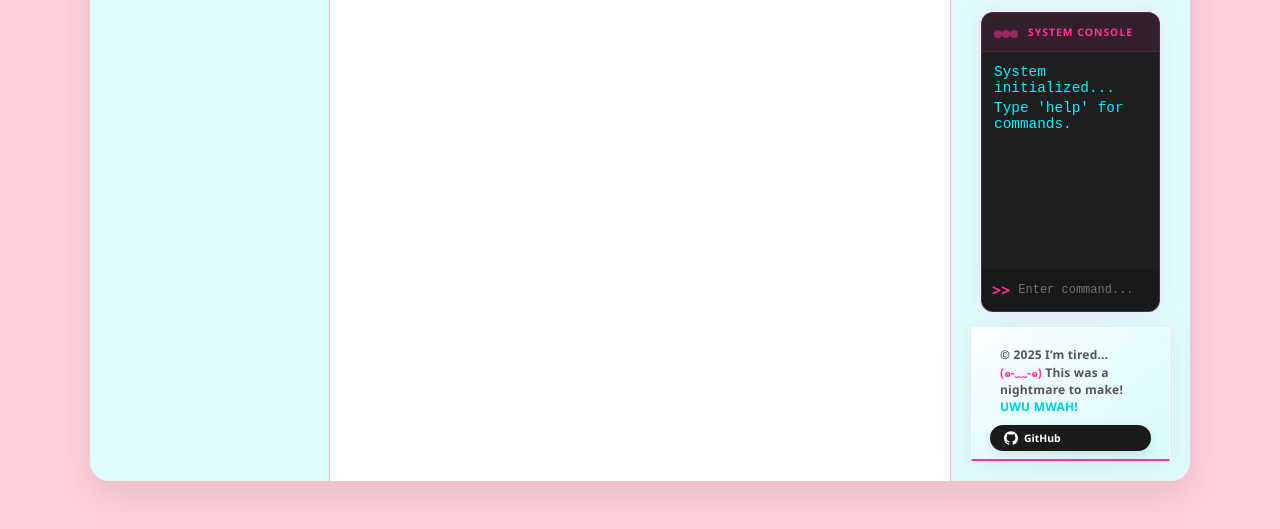
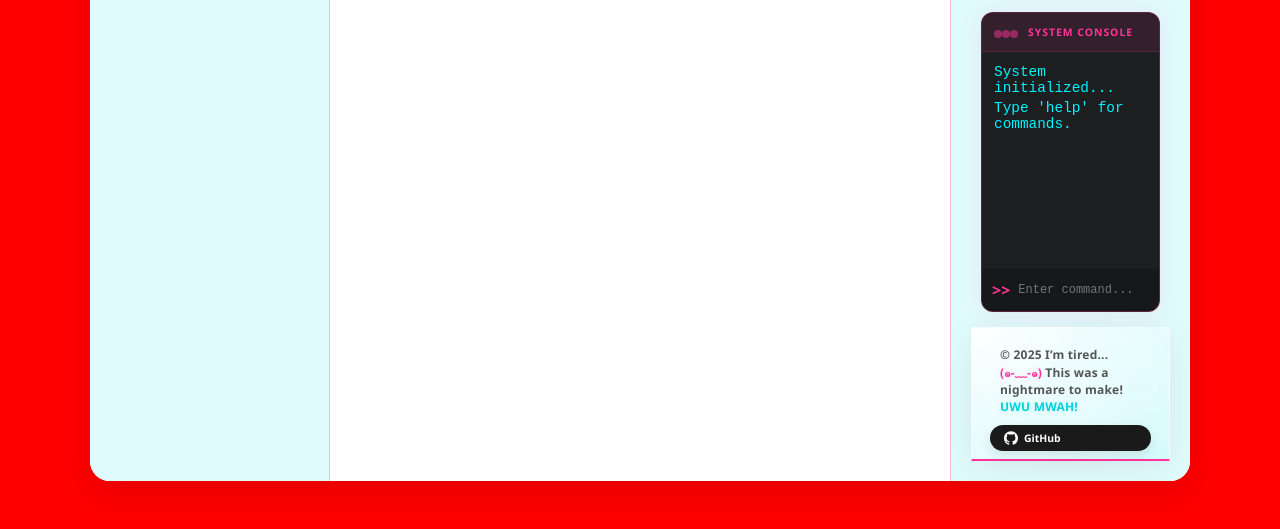
Before and after one commit to hosbutter/Xxx, a plain HTML site: page index.html in a window 1280 px wide. Shown: the part 271-800 px from the top of the page. Drawn offline with Linux system fonts and the light colour scheme.

Commit message:
Update style.css

```diff
--- a/css/style.css
+++ b/css/style.css
@@ -23,7 +23,7 @@ body {
 /* Body/layout */
 /* Prevent horizontal overflow site-wide while allowing vertical scrolling */
 body {
-  background-color: var(--color1);
+  background-color: red;
   font-family: "Segoe UI", Tahoma, sans-serif;
   color: var(--color5);
   display: flex;
```
